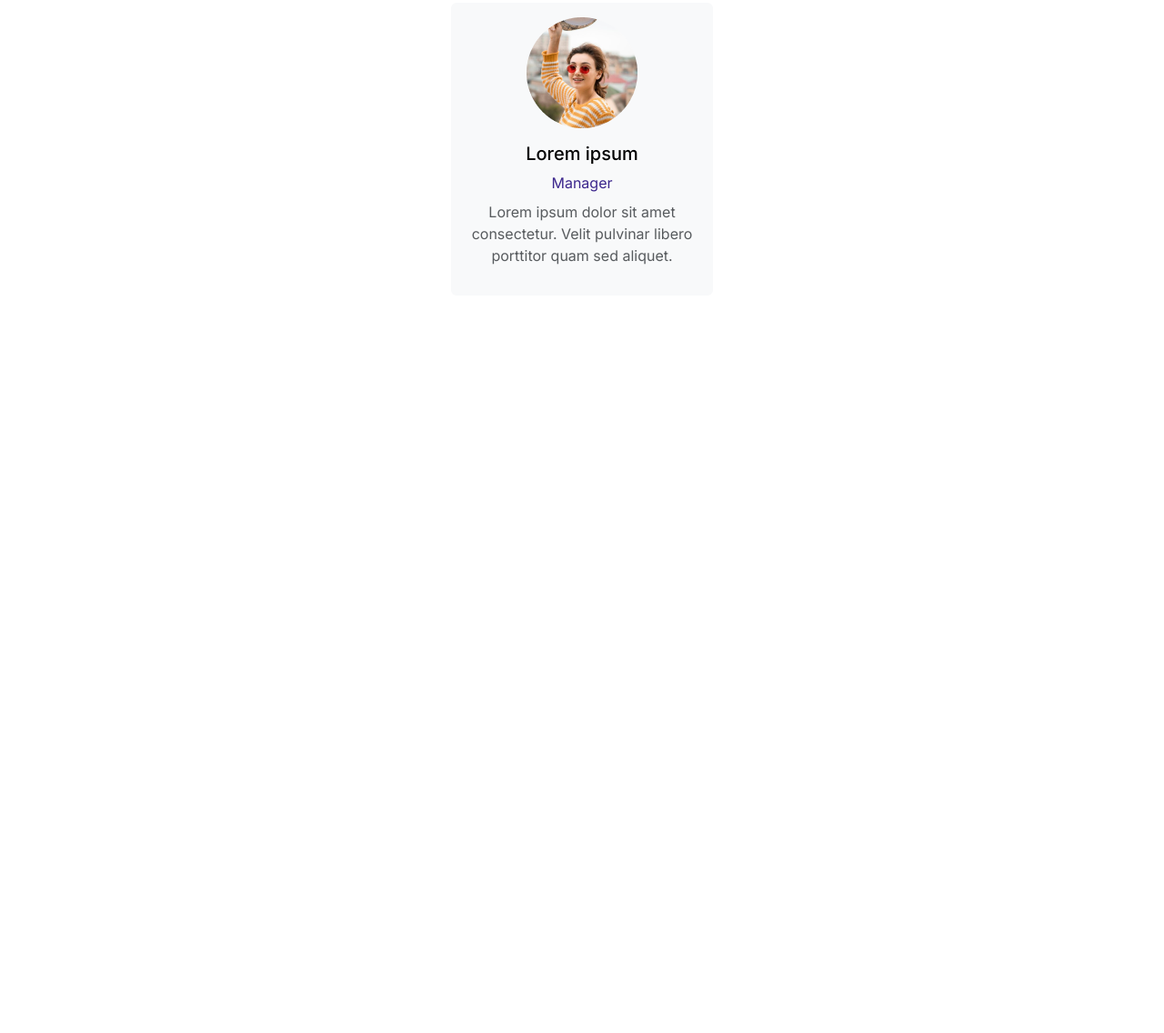
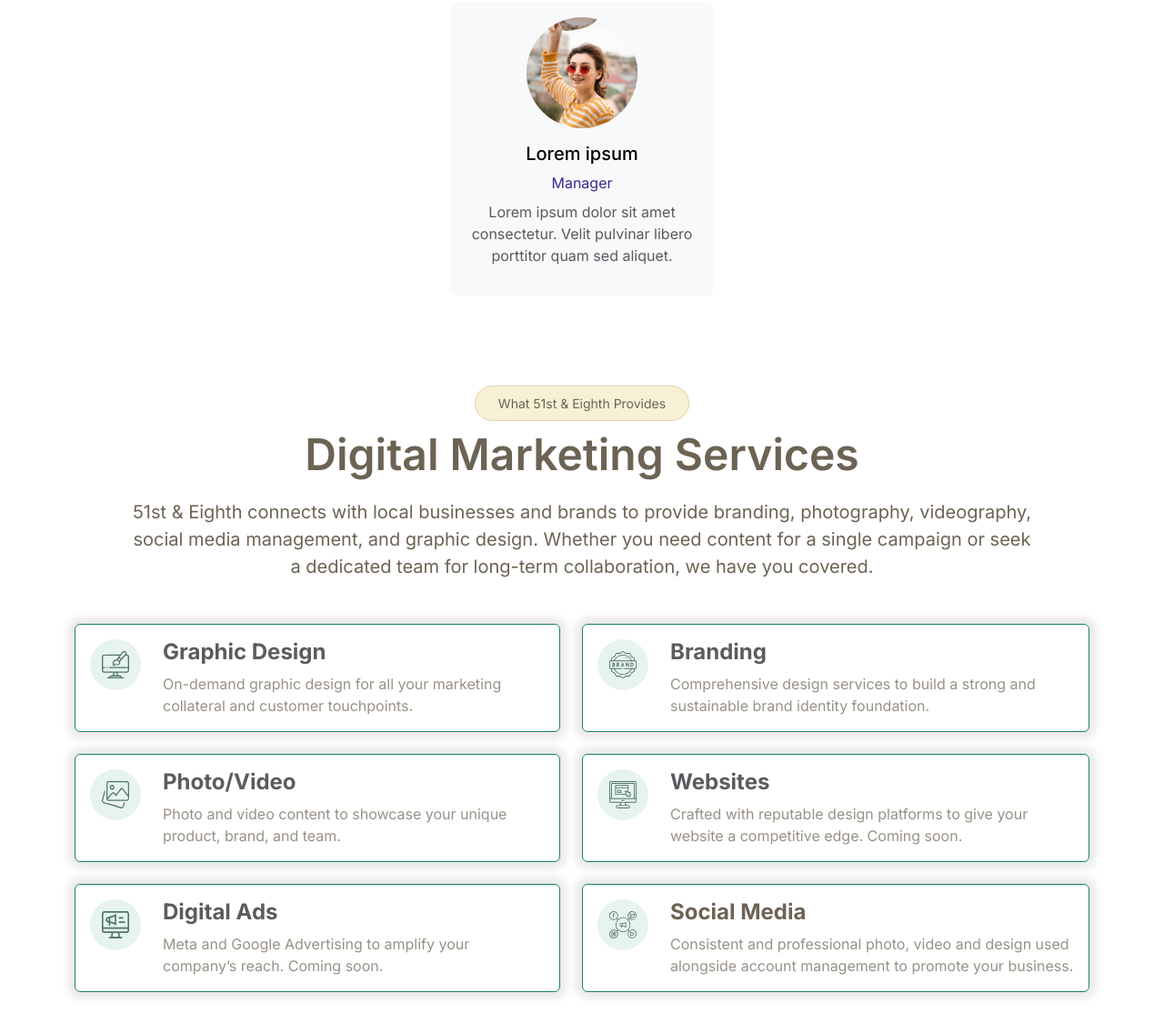
Before and after one commit to neharadialcode486/component-with-bootstrap, a plain HTML site: page assets/cards.html in a window 1280 px wide. Shown: the part 530-1666 px from the top of the page at 91% size. Before the commit the page ends 871 px from the top, so only its background shows below. Drawn offline with nearby package versions, Linux system fonts and the light colour scheme.

Commit message:
add-hover

```diff
--- a/assets/cards.html
+++ b/assets/cards.html
@@ -20,7 +20,7 @@
     <div class="d-flex flex-wrap justify-content-center mt-4">
       <div class="card bg-light border-0 rounded-lg mx-2 my-3" style="width: 18rem;">
         <div class="card-body text-center">
-          <img src="/assets/images/png/user.png" alt="user" class="img-fluid" style="max-width: 80%;">
+          <img src="/assets/images/png/user.png" alt="user" class="max-md-xl">
           <h5 class="text-xl fw-medium pt-3 text-black">Lorem ipsum</h5>
           <p class="text-base text-purple fw-normal p-0 m-0">Manager</p>
           <p class="text-base text-muted  fw-normal pt-2">Lorem ipsum dolor sit amet consectetur. Velit pulvinar libero porttitor quam sed aliquet.</p>
@@ -29,7 +29,7 @@
       <!-- 02 -->
       <div class="card bg-light border-0 rounded-lg mx-2 my-3" style="width: 18rem;">
         <div class="card-body text-center">
-          <img src="/assets/images/png/user-two.png" alt="user" class="img-fluid" style="max-width: 80%;">
+          <img src="/assets/images/png/user-two.png" alt="user" class="max-md-xl">
           <h5 class="text-xl fw-medium pt-3 text-black">Lorem ipsum</h5>
           <p class="text-base text-purple fw-normal p-0 m-0">Manager</p>
           <p class="text-base text-muted fw-normal pt-2">Lorem ipsum dolor sit amet consectetur. Velit pulvinar libero porttitor quam sed aliquet.</p>
@@ -38,7 +38,7 @@
       <!-- 03 -->
       <div class="card bg-light border-0 rounded-lg mx-2 my-3" style="width: 18rem;">
         <div class="card-body text-center">
-          <img src="/assets/images/png/user-three.png" alt="user" class="img-fluid" style="max-width: 80%;">
+          <img src="/assets/images/png/user-three.png" alt="user" class="max-md-xl">
           <h5 class="text-xl fw-medium pt-3 text-black">Lorem ipsum</h5>
           <p class="text-base text-purple fw-normal p-0 m-0">Manager</p>
           <p class="text-base text-muted  fw-normal pt-2">Lorem ipsum dolor sit amet consectetur. Velit pulvinar libero porttitor quam sed aliquet.</p>
@@ -47,10 +47,70 @@
       <!-- 04 -->
       <div class="card bg-light border-0 rounded-lg mx-2 my-3" style="width: 18rem;">
         <div class="card-body text-center">
-          <img src="/assets/images/png/user-four.png" alt="user" class="img-fluid" style="max-width: 80%;">
+          <img src="/assets/images/png/user-four.png" alt="user" class="max-md-xl">
           <h5 class="text-xl fw-medium pt-3 text-black">Lorem ipsum</h5>
           <p class="text-base text-purple fw-normal p-0 m-0">Manager</p>
           <p class="text-base text-muted  fw-normal pt-2">Lorem ipsum dolor sit amet consectetur. Velit pulvinar libero porttitor quam sed aliquet.</p>
+        </div>
+      </div>
+    </div>
+  </div>
+</section>
+<!-- --------second-section------ -->
+<section class="min-vh-100 d-flex align-items-center justify-content-center mt-3">
+  <div class="container">
+    <div class="d-flex align-items-center justify-content-center mx-auto eighth-box">
+      <p class="fw-normal mb-0 py-2 px-4 eighth-box-text">What 51st & Eighth Provides</p>
+    </div>
+    <h2 class="text-center mb-1 digital-heading fw-semibold pt-2">Digital Marketing Services</h2>
+    <p class="text-center fw-normal card-heading-text lead max-w-997 mx-auto pt-3">51st & Eighth connects with local businesses and brands to provide branding, photography, videography, social media management, and graphic design. Whether you need content for a single campaign or seek a dedicated team for long-term collaboration, we have you covered.</p>
+    <div class="cards mt-5">
+      <div class="d-flex gap-4  justify-content-center max-lg-flex-wrap">
+        <div class="d-flex gap-4 border border-success rounded p-3 max-w-558">
+          <div class="min-w-56 h-56 rounded-circle bg-success bg-opacity-10 d-flex align-items-center justify-content-center"><img src="/assets/images/svg/graphic-design.svg" alt="icon" class="img-fluid"></div>
+          <div>
+            <h3 class="card-two-heading fw-bold text-muted">Graphic Design</h3>
+            <p class="card-two-text fw-normal mb-0">On-demand graphic design for all your marketing collateral and customer touchpoints.</p>
+          </div>
+        </div>
+        <div class="d-flex gap-4 border border-success rounded p-3 max-w-558">
+          <div class="min-w-56 h-56 rounded-circle bg-success bg-opacity-10 d-flex align-items-center justify-content-center"><img src="/assets/images/svg/brand-icon.svg" alt="icon" class="img-fluid"></div>
+          <div>
+            <h3 class="card-two-heading fw-bold text-muted">Branding</h3>
+            <p class="card-two-text fw-normal mb-0">Comprehensive design services to build a strong and sustainable brand identity foundation.</p>
+          </div>
+        </div>
+      </div>
+      <div class="d-flex gap-4 justify-content-center mt-4 max-lg-flex-wrap">
+        <div class="d-flex gap-4 border border-success rounded p-3 max-w-558">
+          <div class="min-w-56 h-56 rounded-circle bg-success bg-opacity-10 d-flex align-items-center justify-content-center"><img src="/assets/images/svg/photo-video.svg" alt="icon" class="img-fluid"></div>
+          <div>
+            <h3 class="card-two-heading fw-bold text-muted">Photo/Video</h3>
+            <p class="card-two-text fw-normal mb-0">Photo and video content to showcase your unique product, brand, and team.</p>
+          </div>
+        </div>
+        <div class="d-flex gap-4 border border-success rounded p-3 max-w-558">
+          <div class="min-w-56 h-56 rounded-circle bg-success bg-opacity-10 d-flex align-items-center justify-content-center"><img src="/assets/images/svg/websites.svg" alt="icon" class="img-fluid"></div>
+          <div>
+            <h3 class="card-two-heading fw-bold text-muted">Websites</h3>
+            <p class="card-two-text fw-normal mb-0">Crafted with reputable design platforms to give your website a competitive edge. Coming soon.</p>
+          </div>
+        </div>
+      </div>
+      <div class="d-flex gap-4 justify-content-center mt-4 max-lg-flex-wrap">
+        <div class="d-flex gap-4 border border-success rounded p-3 max-w-558">
+          <div class="min-w-56 h-56 rounded-circle bg-success bg-opacity-10 d-flex align-items-center justify-content-center"><img src="/assets/images/svg/digital-icon.svg" alt="icon" class="img-fluid"></div>
+          <div>
+            <h3 class="card-two-heading fw-bold text-muted">Digital Ads</h3>
+            <p class="card-two-text fw-normal mb-0">Meta and Google Advertising to amplify your company’s reach. Coming soon.</p>
+          </div>
+        </div>
+        <div class="d-flex gap-4 border border-success rounded p-3 max-w-558">
+          <div class="min-w-56 h-56 rounded-circle bg-success bg-opacity-10 d-flex align-items-center justify-content-center"><img src="/assets/images/svg/social-media.svg" alt="icon" class="img-fluid"></div>
+          <div>
+            <h3 class="card-two-heading fw-bold">Social Media</h3>
+            <p class="mb-0 card-two-text fw-normal">Consistent and professional photo, video and design used alongside account management to promote your business.</p>
+          </div>
         </div>
       </div>
     </div>
--- a/assets/css/cards.css
+++ b/assets/css/cards.css
@@ -1,29 +1,112 @@
-@import url('https://fonts.googleapis.com/css2?family=Inter:ital,opsz,wght@0,14..32,100..900;1,14..32,100..900&display=swap');
+@import url("https://fonts.googleapis.com/css2?family=Inter:ital,opsz,wght@0,14..32,100..900;1,14..32,100..900&display=swap");
 
-.font-text{
+.font-text {
   font-family: "Inter", sans-serif;
 }
 /* .container{
     max-width: 1140px !important;
 } */
 
-.fs-4xl{
+.fs-4xl {
   font-size: 56px;
   line-height: 119%;
 }
 
-.text-base{
+.text-base {
   font-size: 16px;
 }
-.light-black{
-    color: #000000B2;
-
+.light-black {
+  color: #000000b2;
 }
-.text-xl{
+.text-xl {
   font-size: 20px;
   line-height: 24.2px;
 }
 
-.text-purple{
-    color:#3C278D;
+.text-purple {
+  color: #3c278d;
 }
+/* ----section-two-card---- */
+
+.max-w-558 {
+  max-width: 558px;
+}
+.min-w-56 {
+  min-width: 56px;
+}
+.h-56 {
+  height: 56px;
+}
+
+.card-two-heading {
+  font-size: 24px;
+  line-height: 120%;
+  color: #6c6354;
+}
+
+.card-two-text {
+  font-size: 16px;
+  line-height: 150%;
+  color: #6c6354;
+  opacity: 70%;
+}
+
+.max-w-997 {
+  max-width: 997px;
+}
+
+.card-heading-text {
+  font-size: 16px;
+  line-height: 24px;
+  color: #6c6354;
+  line-height: 150%;
+}
+
+.border-success {
+  transition: all ease-in 300ms linear !important;
+  border: 1px solid #4f756666 !important;
+  box-shadow: 0px 0px 10px 7px #00000017;
+}
+.border-success:hover {
+  border: 1px solid #4f7566 !important;
+}
+
+.digital-heading {
+  font-size: 48px;
+  line-height: 120%;
+  color: #6c6354;
+}
+
+.eighth-box {
+  border: 1px solid #e2d2a9;
+  width: 236px;
+  border-radius: 123px;
+  background: #f8f0d5;
+}
+
+.eighth-box-text{
+  font-size: 14px;
+  line-height: 150%;
+  color: #6C6354;
+}
+/* ------------responsive-------------- */
+@media (max-width:1024PX) {
+    .digital-heading{
+        font-size: 40PX;
+    }
+    .max-lg-flex-wrap{
+        flex-wrap: wrap;
+    }
+}
+@media (max-width:768px) {
+    .digital-heading{
+        font-size: 30px;
+    }
+    .card-two-heading{
+        font-size: 20px;
+    }
+    .max-md-xl{
+        width: 76px;
+
+    }
+}
```
Lines whose indentation alone changed are shown as unchanged.
